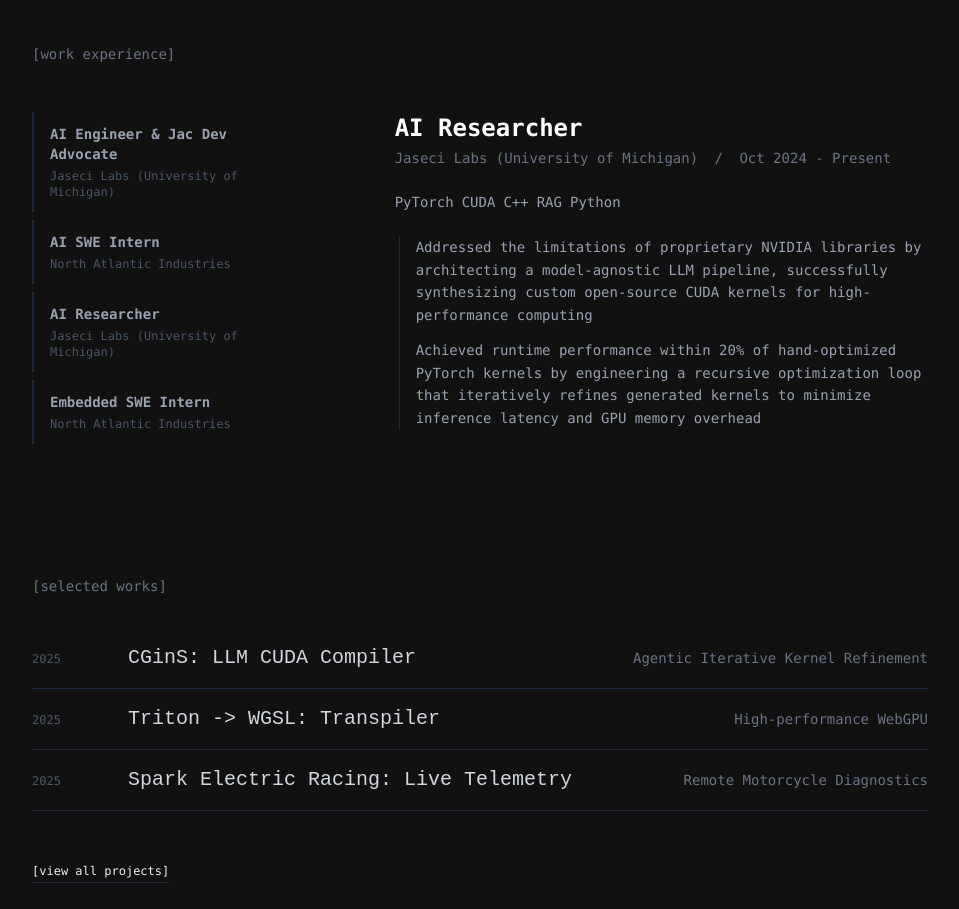
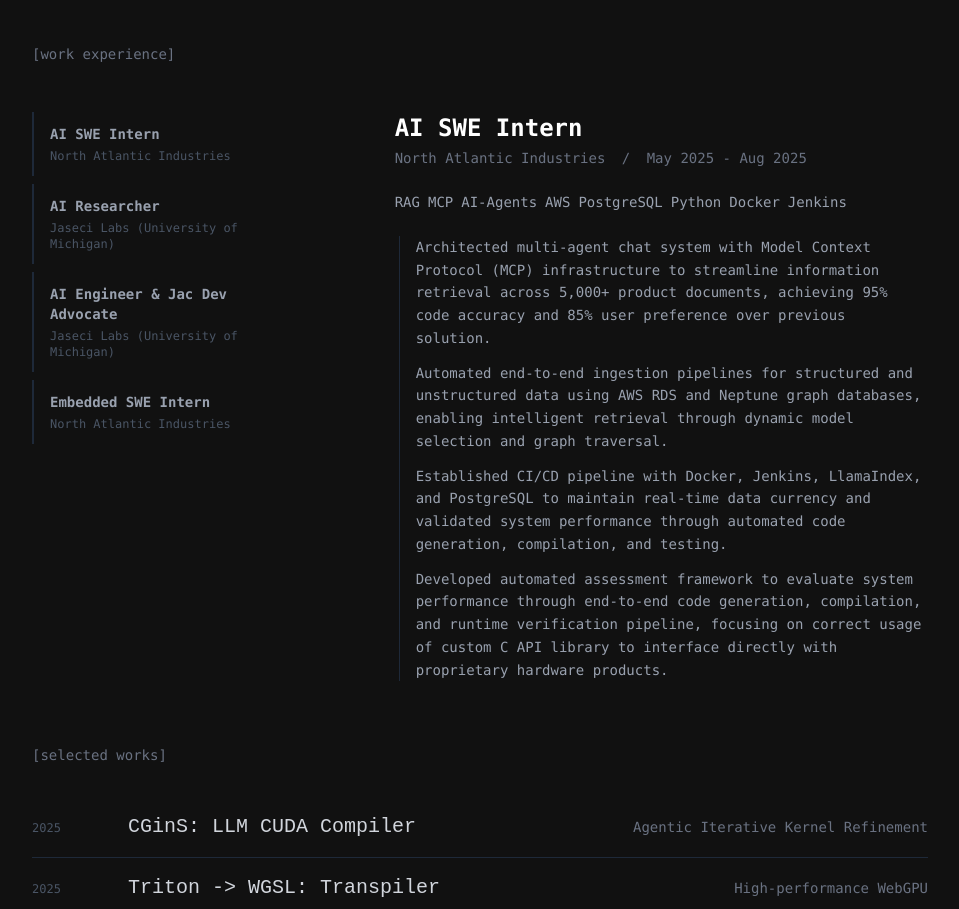
Before and after one commit to TheJoshBrod/portfolio, a Next.js app: page / in a window 1280 px wide. Shown: the part 2020-2929 px from the top of the page, without its empty margins (160-1119 px from the left). Built offline with nearby package versions, Linux system fonts and the light colour scheme.

Commit message:
minor fixes to passing props

```diff
--- a/src/components/experience/ExperienceIntro.tsx
+++ b/src/components/experience/ExperienceIntro.tsx
@@ -4,9 +4,7 @@ interface ExperienceIntroProps {
     id: number;
     organization: string;
     role: string;
-    logo: string;
     timespan: string;
-    about: string;
     skills?: string[];
     highlights?: string[];
     setSelectedExperience: React.Dispatch<React.SetStateAction<number>>;
--- a/src/components/experience/ExperienceSummary.tsx
+++ b/src/components/experience/ExperienceSummary.tsx
@@ -6,9 +6,7 @@ interface ExperienceSummaryProps {
   id: number;
   organization: string;
   role: string;
-  logo: string;
   timespan: string;
-  about: string;
   skills?: string[];
   highlights?: string[];
   selectedExperience: number;
--- a/src/data/experiences.json
+++ b/src/data/experiences.json
@@ -1,22 +1,6 @@
 [
     {
-        "id": 5,
-        "organization": "Jaseci Labs (University of Michigan)",
-        "role": "AI Engineer & Jac Dev Advocate",
-        "timespan": "Oct 2025 - Present",
-        "skills": [
-            "RAG",
-            "Python",
-            "Jac-lang",
-            "JavaScript"
-        ],
-        "highlights": [
-            "Developed an Agentic-AI Email Assistant using Jac’s byLLM capabilities to enforce type-safe schema adherence in LLM outputs, replacing manual prompt engineering with semantic code definitions to ensure type safe output",
-            "Accelerated open-source adoption of Jac language by engineering client-facing applications and comprehensive technical documentation, lowering the barrier to entry for building novel agentic-first, graph-based systems"
-        ]
-    },
-    {
-        "id": 4,
+        "id": 3,
         "organization": "North Atlantic Industries",
         "role": "AI SWE Intern",
         "timespan": "May 2025 - Aug 2025",
@@ -38,7 +22,7 @@
         ]
     },
     {
-        "id": 3,
+        "id": 2,
         "organization": "Jaseci Labs (University of Michigan)",
         "role": "AI Researcher",
         "timespan": "Oct 2024 - Present",
@@ -55,7 +39,23 @@
         ]
     },
     {
-        "id": 2,
+        "id": 1,
+        "organization": "Jaseci Labs (University of Michigan)",
+        "role": "AI Engineer & Jac Dev Advocate",
+        "timespan": "Oct 2025 - Present",
+        "skills": [
+            "RAG",
+            "Python",
+            "Jac-lang",
+            "JavaScript"
+        ],
+        "highlights": [
+            "Developed an Agentic-AI Email Assistant using Jac’s byLLM capabilities to enforce type-safe schema adherence in LLM outputs, replacing manual prompt engineering with semantic code definitions to ensure type safe output",
+            "Accelerated open-source adoption of Jac language by engineering client-facing applications and comprehensive technical documentation, lowering the barrier to entry for building novel agentic-first, graph-based systems"
+        ]
+    },
+    {
+        "id": 0,
         "organization": "North Atlantic Industries",
         "role": "Embedded SWE Intern",
         "timespan": "May 2024 - Aug 2024",
```
